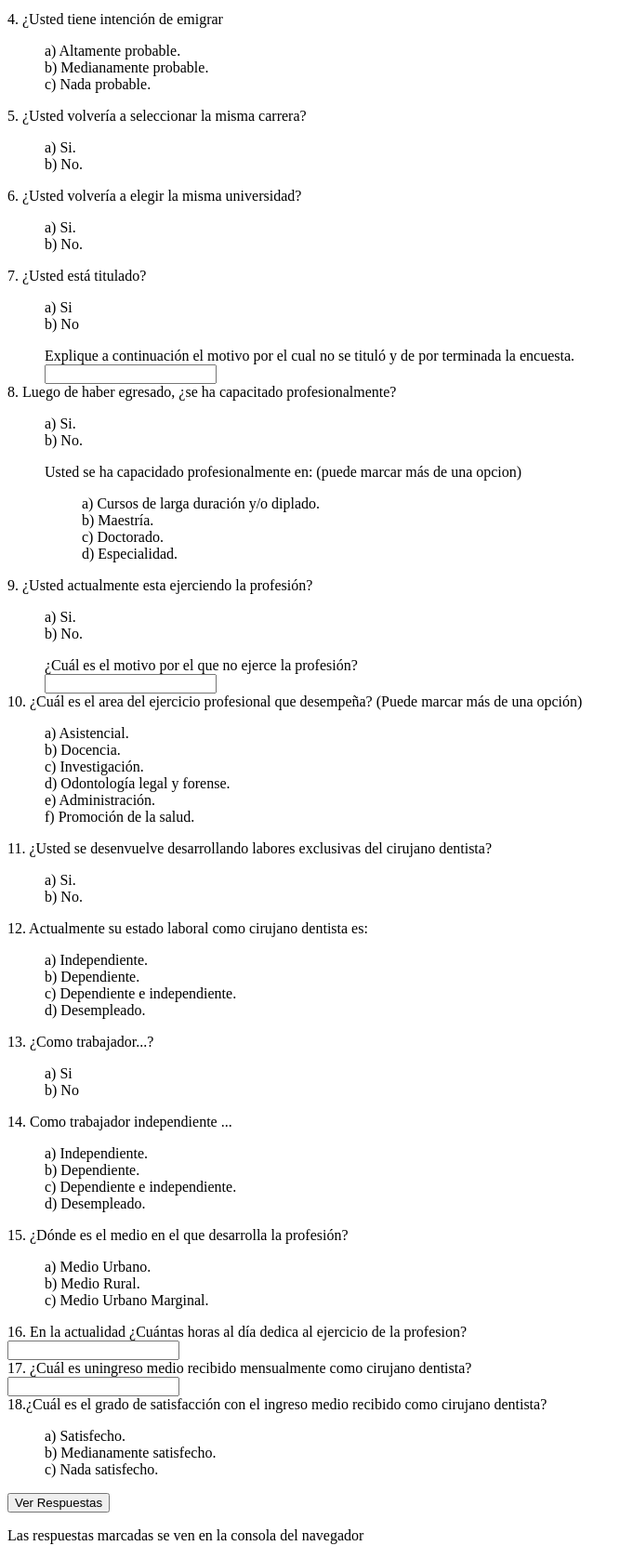
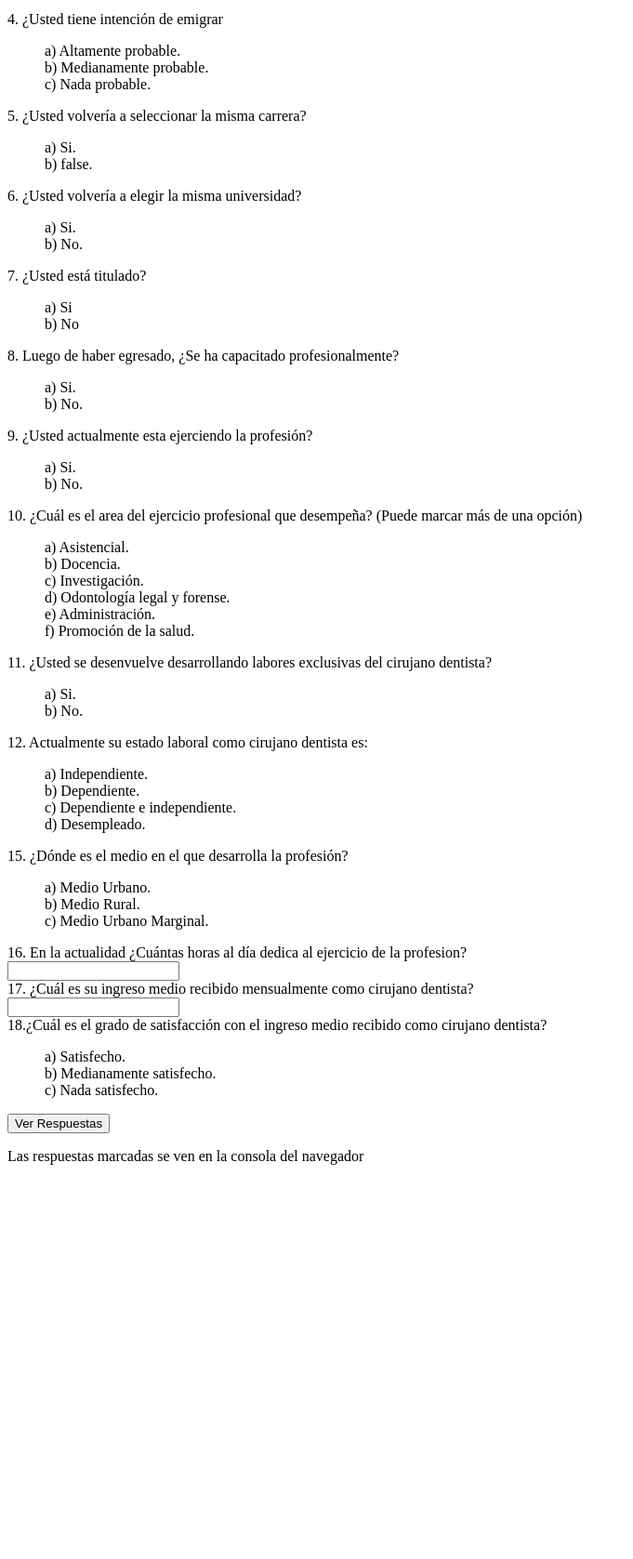
Before and after one commit to 5yC0r/84lt0, a PHP site: page / in a window 1280 px wide. Shown: the part 738-2415 px from the top of the page at 93% size, without its empty margins (0-681 px from the left). After the commit the page ends 1991 px from the top, so only its background shows below. Run offline with PHP 8.4, Linux system fonts and the light colour scheme; some libraries are stand-ins or nearby versions.

Commit message:
preguntas separadas por clases, solo falta sincronizar con base de datos

```diff
--- a/css/main.css
+++ b/css/main.css
@@ -2,6 +2,6 @@ li{
 	list-style: none;
 }
 .pregunta-adicional{
-	/*display: none;*/
+	display: none;
 	margin-left: 40px;
 }
--- a/index.php
+++ b/index.php
@@ -12,7 +12,7 @@
 <body>
 	<h1>Titulo de la encuesta</h1>
 	<p>Instrucciones: En cada pregunta darle click a alguna alternativa y ver lo que pasa</p>
-	<div class="pregunta" id="p1">
+	<div class="pregunta-alternativa-simple" id="p1">
 		<div class="enunciado">
 			<label for="">1. ¿Al egresar de la carrera que tan preparado se sintió para ejercer la profesión?</label>
 		</div>
@@ -26,7 +26,7 @@
 			</ul>
 		</div>
 	</div>
-	<div class="pregunta" id="p2">
+	<div class="pregunta-alternativa-simple" id="p2">
 		<div class="enunciado">
 			<label for="">2. ¿Cuál fue su percepción sobre el desempeño de los docentes de la Facultad de Estomatología al egresar?</label>
 		</div>
@@ -46,27 +46,27 @@
 		</div>
 		<div class="grupo-alternativas">
 			<ul>
-				<li><label for="" class="alternativa" data-seleccionado="no" data-pregunta="p3" data-indice="a">a) Cirugía Bucal y Maxilofacial.</label></li>
-				<li><label for="" class="alternativa" data-seleccionado="no" data-pregunta="p3" data-indice="b">b) Endodoncia.</label></li>
-				<li><label for="" class="alternativa" data-seleccionado="no" data-pregunta="p3" data-indice="c">c) Medicina y Patología Estomatológica.</label></li>
-				<li><label for="" class="alternativa" data-seleccionado="no" data-pregunta="p3" data-indice="d">d) Odontopediatria.</label></li>
-				<li><label for="" class="alternativa" data-seleccionado="no" data-pregunta="p3" data-indice="e">e) Ortodoncia y Ortopedia Maxilar.</label></li>
-				<li><label for="" class="alternativa" data-seleccionado="no" data-pregunta="p3" data-indice="f">f) Periodoncia e Implantología.</label></li>
-				<li><label for="" class="alternativa" data-seleccionado="no" data-pregunta="p3" data-indice="g">g) Radiología Bucal y Maxilofacial.</label></li>
-				<li><label for="" class="alternativa" data-seleccionado="no" data-pregunta="p3" data-indice="h">h) Rehabilitación Oral.</label></li>
-				<li><label for="" class="alternativa" data-seleccionado="no" data-pregunta="p3" data-indice="i">i) Salud Pública Estomatológica.</label></li>
-				<li><label for="" class="alternativa" data-seleccionado="no" data-pregunta="p3" data-indice="j">j) Salud Familiar y Comunitaria en Odontología.</label></li>
-				<li><label for="" class="alternativa" data-seleccionado="no" data-pregunta="p3" data-indice="k">k) Odontología Forense.</label></li>
-				<li><label for="" class="alternativa" data-seleccionado="no" data-pregunta="p3" data-indice="l">l) Estomatología de Pacientes Especiales.</label></li>
-				<li><label for="" class="alternativa" data-seleccionado="no" data-pregunta="p3" data-indice="m">m) Odontología Restauradora y Estética.</label></li>
-				<li><label for="" class="alternativa" data-seleccionado="no" data-pregunta="p3" data-indice="n">n) Odontogeriatría.</label></li>
-				<li><label for="" class="alternativa" data-seleccionado="no" data-pregunta="p3" data-indice="o">o) Auditoría Odontológica.</label></li>
-				<li><label for="" class="alternativa" data-seleccionado="no" data-pregunta="p3" data-indice="p">p) Administración y Gestión en Estomatología.</label></li>
-				<li><label for="" class="alternativa" data-seleccionado="no" data-pregunta="p3" data-indice="q">q) Ninguna.</label></li>
+				<li><label for="" class="alternativa" data-seleccionado="false" data-pregunta="p3" data-indice="a">a) Cirugía Bucal y Maxilofacial.</label></li>
+				<li><label for="" class="alternativa" data-seleccionado="false" data-pregunta="p3" data-indice="b">b) Endodoncia.</label></li>
+				<li><label for="" class="alternativa" data-seleccionado="false" data-pregunta="p3" data-indice="c">c) Medicina y Patología Estomatológica.</label></li>
+				<li><label for="" class="alternativa" data-seleccionado="false" data-pregunta="p3" data-indice="d">d) Odontopediatria.</label></li>
+				<li><label for="" class="alternativa" data-seleccionado="false" data-pregunta="p3" data-indice="e">e) Ortodoncia y Ortopedia Maxilar.</label></li>
+				<li><label for="" class="alternativa" data-seleccionado="false" data-pregunta="p3" data-indice="f">f) Periodoncia e Implantología.</label></li>
+				<li><label for="" class="alternativa" data-seleccionado="false" data-pregunta="p3" data-indice="g">g) Radiología Bucal y Maxilofacial.</label></li>
+				<li><label for="" class="alternativa" data-seleccionado="false" data-pregunta="p3" data-indice="h">h) Rehabilitación Oral.</label></li>
+				<li><label for="" class="alternativa" data-seleccionado="false" data-pregunta="p3" data-indice="i">i) Salud Pública Estomatológica.</label></li>
+				<li><label for="" class="alternativa" data-seleccionado="false" data-pregunta="p3" data-indice="j">j) Salud Familiar y Comunitaria en Odontología.</label></li>
+				<li><label for="" class="alternativa" data-seleccionado="false" data-pregunta="p3" data-indice="k">k) Odontología Forense.</label></li>
+				<li><label for="" class="alternativa" data-seleccionado="false" data-pregunta="p3" data-indice="l">l) Estomatología de Pacientes Especiales.</label></li>
+				<li><label for="" class="alternativa" data-seleccionado="false" data-pregunta="p3" data-indice="m">m) Odontología Restauradora y Estética.</label></li>
+				<li><label for="" class="alternativa" data-seleccionado="false" data-pregunta="p3" data-indice="n">n) Odontogeriatría.</label></li>
+				<li><label for="" class="alternativa" data-seleccionado="false" data-pregunta="p3" data-indice="o">o) Auditoría Odontológica.</label></li>
+				<li><label for="" class="alternativa" data-seleccionado="false" data-pregunta="p3" data-indice="p">p) Administración y Gestión en Estomatología.</label></li>
+				<li><label for="" class="alternativa" data-seleccionado="false" data-pregunta="p3" data-indice="q">q) Ninguna.</label></li>
 			</ul>
 		</div>
 	</div>
-	<div class="pregunta" id="p4">
+	<div class="pregunta-alternativa-simple" id="p4">
 		<div class="enunciado">
 			<label for="">4. ¿Usted tiene intención de emigrar</label>
 		</div>
@@ -78,18 +78,18 @@
 			</ul>
 		</div>
 	</div>
-	<div class="pregunta" id="p5">
+	<div class="pregunta-alternativa-simple" id="p5">
 		<div class="enunciado">
 			<label for="">5. ¿Usted volvería a seleccionar la misma carrera?</label>
 		</div>
 		<div class="grupo-alternativas">
 			<ul>
 				<li><label for="" class="alternativa" data-pregunta="p5" data-indice="a">a) Si.</label></li>
-				<li><label for="" class="alternativa" data-pregunta="p5" data-indice="b">b) No.</label></li>
+				<li><label for="" class="alternativa" data-pregunta="p5" data-indice="b">b) false.</label></li>
 			</ul>
 		</div>
 	</div>
-	<div class="pregunta" id="p6">
+	<div class="pregunta-alternativa-simple" id="p6">
 		<div class="enunciado">
 			<label for="">6. ¿Usted volvería a elegir la misma universidad?</label>
 		</div>
@@ -100,7 +100,7 @@
 			</ul>
 		</div>
 	</div>
-	<div class="pregunta" id="p7">
+	<div class="pregunta-compuesta" id="p7">
 		<div class="enunciado">
 			<label for="">7. ¿Usted está titulado?</label>
 		</div>
@@ -111,18 +111,18 @@
 			</ul>
 		</div>
 
-		<div class="pregunta-adicional" id="p7-1">
+		<div class="pregunta-adicional" id="p7-1" data-head="b">
 			<div class="enunciado">
-				<label for="">Explique a continuación el motivo por el cual no se tituló y de por terminada la encuesta.</label>
+				<label for="">Explique a continuación el motivo por el cuál no se tituló y de por terminada la encuesta.</label>
 			</div>
 			<div class="respuesta-tipeada">
 				<input type="text">
 			</div>
 		</div>
 	</div>
-	<div class="pregunta" id="p8">
+	<div class="pregunta-compuesta" id="p8">
 		<div class="enunciado">
-			<label for="">8. Luego de haber egresado, ¿se ha capacitado profesionalmente?</label>
+			<label for="">8. Luego de haber egresado, ¿Se ha capacitado profesionalmente?</label>
 		</div>
 		<div class="grupo-alternativas">
 			<ul>
@@ -130,7 +130,7 @@
 				<li><label for="" class="alternativa" data-pregunta="p8" data-indice="b">b) No.</label></li>
 			</ul>
 		</div>
-		<div class="pregunta-adicional" id="p8-1">
+		<div class="pregunta-adicional" id="p8-1" data-head="a">
 			<div class="enunciado">
 				<label for="">Usted se ha capacidado profesionalmente en: (puede marcar más de una opcion)</label>
 			</div>
@@ -144,7 +144,7 @@
 			</div>
 		</div>
 	</div>
-	<div class="pregunta" id="p9">
+	<div class="pregunta-compuesta" id="p9">
 		<div class="enunciado">
 			<label for="">9. ¿Usted actualmente esta ejerciendo la profesión?</label>
 		</div>
@@ -155,7 +155,7 @@
 			</ul>
 		</div>
 
-		<div class="pregunta-adicional" id="p9-1">
+		<div class="pregunta-adicional" id="p9-1" data-head="b">
 			<div class="enunciado">
 				<label for="">¿Cuál es el motivo por el que no ejerce la profesión?</label>
 			</div>
@@ -170,12 +170,12 @@
 		</div>
 		<div class="grupo-alternativas">
 			<ul>
-				<li><label for="" class="alternativa" data-pregunta="p10" data-indice="a">a) Asistencial.</label></li>
-				<li><label for="" class="alternativa" data-pregunta="p10" data-indice="b">b) Docencia.</label></li>
-				<li><label for="" class="alternativa" data-pregunta="p10" data-indice="c">c) Investigación.</label></li>
-				<li><label for="" class="alternativa" data-pregunta="p10" data-indice="d">d) Odontología legal y forense.</label></li>
-				<li><label for="" class="alternativa" data-pregunta="p10" data-indice="e">e) Administración.</label></li>
-				<li><label for="" class="alternativa" data-pregunta="p10" data-indice="e">f) Promoción de la salud.</label></li>
+				<li><label for="" class="alternativa" data-seleccionado="false" data-pregunta="p10" data-indice="a">a) Asistencial.</label></li>
+				<li><label for="" class="alternativa" data-seleccionado="false" data-pregunta="p10" data-indice="b">b) Docencia.</label></li>
+				<li><label for="" class="alternativa" data-seleccionado="false" data-pregunta="p10" data-indice="c">c) Investigación.</label></li>
+				<li><label for="" class="alternativa" data-seleccionado="false" data-pregunta="p10" data-indice="d">d) Odontología legal y forense.</label></li>
+				<li><label for="" class="alternativa" data-seleccionado="false" data-pregunta="p10" data-indice="e">e) Administración.</label></li>
+				<li><label for="" class="alternativa" data-seleccionado="false" data-pregunta="p10" data-indice="e">f) Promoción de la salud.</label></li>
 			</ul>
 		</div>
 	</div>
@@ -190,7 +190,7 @@
 			</ul>
 		</div>
 	</div>
-	<div class="pregunta" id="p12">
+	<div class="pregunta-compuesta" id="p12">
 		<div class="enunciado">
 			<label for="">12. Actualmente su estado laboral como cirujano dentista es:</label>
 		</div>
@@ -198,40 +198,67 @@
 			<ul>
 				<li><label for="" class="alternativa" data-pregunta="p12" data-indice="a">a) Independiente.</label></li>
 				<li><label for="" class="alternativa" data-pregunta="p12" data-indice="b">b) Dependiente.</label></li>
-				<li><label for="" class="alternativa" data-pregunta="p12" data-indice="b">c) Dependiente e independiente.</label></li>
+				<li><label for="" class="alternativa" data-pregunta="p12" data-indice="">c) Dependiente e independiente.</label></li>
 				<li><label for="" class="alternativa" data-pregunta="p12" data-indice="b">d) Desempleado.</label></li>
 			</ul>
 		</div>
-	</div>
-	<div class="pregunta" id="p13">
+
+		<div class="pregunta-adicional" id="p12-1" data-head="b">
 			<div class="enunciado">
-			<label for="">13. ¿Como trabajador...?</label>
+				<label for="">Como trabajador dependiente, ¿En cuánto tiempo después de egresado consiguió trabajo?</label>
 			</div>
 			<div class="grupo-alternativas">
 				<ul>
-				<li><label for="" class="alternativa" data-pregunta="p2" data-indice="a">a) Si</label></li>
-				<li><label for="" class="alternativa" data-pregunta="p2" data-indice="b">b) No</label></li>
+					<li><label for="" class="alternativa" data-pregunta="p12-1" data-indice="a">a) Menos de 1 año.</label></li>
+					<li><label for="" class="alternativa" data-pregunta="p12-1" data-indice="b">b) Entre 1 y 2 años.</label></li>
+					<li><label for="" class="alternativa" data-pregunta="p12-1" data-indice="c">c) Entre 2 y 3 años.</label></li>
+					<li><label for="" class="alternativa" data-pregunta="p12-1" data-indice="d">d) Más de 3 años.</label></li>
 				</ul>
 			</div>
+		</div>
 
-		<div class="pregunta-adicional" id="p7-1">
-
-		</div>
-	</div>
-	<div class="pregunta" id="p14">
+		<div class="pregunta-adicional" id="p12-2" data-head="b">
 			<div class="enunciado">
-			<label for="">14. Como trabajador independiente ...</label>
+				<label for="">¿Usted cómo consiguió trabajo de cirujano dentista dependiente?</label>
 			</div>
 			<div class="grupo-alternativas">
 				<ul>
-				<li><label for="" class="alternativa" data-pregunta="p1" data-indice="a">a) Independiente.</label></li>
-				<li><label for="" class="alternativa" data-pregunta="p1" data-indice="b">b) Dependiente.</label></li>
-				<li><label for="" class="alternativa" data-pregunta="p1" data-indice="b">c) Dependiente e independiente.</label></li>
-				<li><label for="" class="alternativa" data-pregunta="p1" data-indice="b">d) Desempleado.</label></li>
+					<li><label for="" class="alternativa" data-pregunta="p12-2" data-indice="a">a) Recomendaciones Personales.</label></li>
+					<li><label for="" class="alternativa" data-pregunta="p12-2" data-indice="b">b) Acceso por concurso.</label></li>
+					<li><label for="" class="alternativa" data-pregunta="p12-2" data-indice="c">c) Avisos Publicitarios.</label></li>
+					<li><label for="" class="alternativa" data-pregunta="p12-2" data-indice="d">d) Otros.</label></li>
 				</ul>
 			</div>
 		</div>
-	<div class="pregunta" id="p15">
+
+		<div class="pregunta-adicional" id="p12-3" data-head="b">
+			<div class="enunciado">
+				<label for="">¿Cuál fue el grado de dificultad para conseguir empleo como dependiente?</label>
+			</div>
+			<div class="grupo-alternativas">
+				<ul>
+					<li><label for="" class="alternativa" data-pregunta="p12-3" data-indice="a">a) Mucha Dificultad.</label></li>
+					<li><label for="" class="alternativa" data-pregunta="p12-3" data-indice="b">b) Alguna Dificultad.</label></li>
+					<li><label for="" class="alternativa" data-pregunta="p12-3" data-indice="c">c) Ninguna Dificultad.</label></li>
+				</ul>
+			</div>
+		</div>
+
+		<div class="pregunta-adicional" id="p12-4" data-head="a">
+			<div class="enunciado">
+				<label for="">Como trabajador independiente, ¿En cuánto tiempo comenzó a tener ingresos?</label>
+			</div>
+			<div class="grupo-alternativas">
+				<ul>
+					<li><label for="" class="alternativa" data-pregunta="p12-4" data-indice="a">a) Menos de 1 año.</label></li>
+					<li><label for="" class="alternativa" data-pregunta="p12-4" data-indice="b">b) Entre 1 y 2 años.</label></li>
+					<li><label for="" class="alternativa" data-pregunta="p12-4" data-indice="c">c) Entre 2 y 3 años.</label></li>
+					<li><label for="" class="alternativa" data-pregunta="p12-4" data-indice="d">d) Más de 3 años.</label></li>
+				</ul>
+			</div>
+		</div>
+	</div>
+	<div class="pregunta-alternativa-simple" id="p15">
 		<div class="enunciado">
 			<label for="">15. ¿Dónde es el medio en el que desarrolla la profesión?</label>
 		</div>
@@ -243,7 +270,7 @@
 			</ul>
 		</div>
 	</div>
-	<div class="pregunta" id="p16">
+	<div class="pregunta-respuesta-tipeada" id="p16">
 		<div class="enunciado">
 			<label for="">16. En la actualidad ¿Cuántas horas al día dedica al ejercicio de la profesion?</label>
 		</div>
@@ -251,15 +278,15 @@
 			<input type="number">
 		</div>
 	</div>
-	<div class="pregunta" id="p17">
+	<div class="pregunta-respuesta-tipeada" id="p17">
 		<div class="enunciado">
-			<label for="">17. ¿Cuál es uningreso medio recibido mensualmente como cirujano dentista?</label>
+			<label for="">17. ¿Cuál es su ingreso medio recibido mensualmente como cirujano dentista?</label>
 		</div>
 		<div class="respuesta-tipeada">
 			<input type="number">
 		</div>
 	</div>
-	<div class="pregunta" id="p18">
+	<div class="pregunta-alternativa-simple" id="p18">
 		<div class="enunciado">
 			<label for="">18.¿Cuál es el grado de satisfacción con el ingreso medio recibido como cirujano dentista?</label>
 		</div>
@@ -271,6 +298,7 @@
 			</ul>
 		</div>
 	</div>
+
 	<button id="boton">Ver Respuestas</button>
 	<div><p>Las respuestas marcadas se ven en la consola del navegador</p></div>
 	<div id="resultado"></div>
--- a/js/main.js
+++ b/js/main.js
@@ -1,5 +1,70 @@
 $(document).ready(function () {
 
+	//Caso 1: Pregunta alternativa simple
+	$('.pregunta-alternativa-simple .alternativa').click(function(){
+		var numeroPregunta = $(this).data('pregunta'); //se obtiene numero de pregunta
+		$("#"+numeroPregunta+" .grupo-alternativas li label").each(function(){
+			$(this).attr("data-seleccionado","false");	//se cambia de color las alternativas
+			$(this).css("color","gray");				//se cambia atributo data-seleccionado -> true
+		});
+		$(this).css('color','red'); 					//se cambia color la alternativa seleccionada
+		$(this).attr("data-seleccionado","true"); 		// se cambia atributo data-seleccionado -> true
+	});
+
+	//Caso ´2: Pregunta alternativa compuesta
+	$('.pregunta-alternativa-multiple .alternativa').on( "click", function(){
+
+		var seleccionado = $(this).data('seleccionado');
+
+		if(seleccionado == false){
+			$(this).attr("data-seleccionado","true");		// no funciona para cambiar internamente, solo de forma visual
+			$(this).data("seleccionado",true); 			// necesario para cambiar estado del atributo data-seleccionado, este si lo hace de forma interna
+			$(this).css('color','green');
+		}else{
+			$(this).attr("data-seleccionado","false");
+			$(this).data("seleccionado",false);
+			$(this).css('color','black');
+		}
+	});
+
+	//Caso 3: Pregunta Compuesta
+	$('.pregunta-compuesta .alternativa').click(function(){
+		var numeroPregunta = $(this).data('pregunta'); 	//se obtiene numero de pregunta
+		var alternativa = $(this).data('indice');		//se ontiene indice de alternativa (a || b ||c ...)
+
+		$("#"+numeroPregunta+" .grupo-alternativas li label[data-pregunta="+numeroPregunta+"]").each(function(){
+			$(this).attr("data-seleccionado","false");	//se cambia atributo data-seleccionado -> false
+			$(this).css("color","gray");				//se cambia de color las alternativas
+		});
+
+		$(this).css('color','red'); 					//se cambia color la alternativa seleccionada
+		$(this).attr("data-seleccionado","true"); 		// se cambia atributo data-seleccionado -> true
+
+		//La funcionalidad es la siguiente: en una pregunta compuesta, las de "abajo" dependen de la de "arriba", especificamente de la alternativa que se seleccione.
+		//Si la seleccionada es la letra "a" entonces se deberan mostrar (*) las siguientes preguntas que guarden relacion con esta alternativa
+		//y lo mismo si fuese con la letra "b", "c", etc.
+		//Sim embargo, suponiendo que se eliga la letra "a" y que de esta dependan otras preguntas, el usuario ve la(s) pregunta(s) ocultas y marca una alternativa,
+		//pero decide luego cambiar la letra "a" inicial por la "b" y que de esta tambien dependen otras preguntas.
+		//Entonces se debera hacer que las preguntas de la alternativa "a" vuelvan a su estado original y no generar conflictos. (**)
+
+		$("#"+numeroPregunta+" .pregunta-adicional").each(function(){
+			var adicional = $(this).data("head");
+			if(alternativa == adicional){
+				$(this).show();	//(*)
+			}else{
+				var numeroPreguntaAdicional = $(this).attr('id');	// (**)
+				$("#"+numeroPreguntaAdicional+" .grupo-alternativas li label[data-pregunta="+numeroPreguntaAdicional+"]").each(function(){
+					$(this).attr("data-seleccionado","false");
+					$(this).css("color","black");
+				});
+				$(this).hide();
+			}
+		});
+	});
+
+	//Caso 4: Pregunta con respuesta tipeada
+
+	/*
 	$('.pregunta .alternativa').click(function(){
 		var numeroPregunta = $(this).data('pregunta');
 		$("#"+numeroPregunta+" .grupo-alternativas li label").each(function(){
@@ -19,8 +84,8 @@ $(document).ready(function () {
 			$("#"+numeroPregunta+" .pregunta-adicional").hide();
 		}
 
-	});
-
+	});*/
+	/*
 	$('#boton').click(function(){
 		$(".grupo-alternativas li label[data-seleccionado=true]").each(function(){
 			$(this).css("color","blue");
@@ -43,8 +108,6 @@ $(document).ready(function () {
                     }
             });
 		});
-
-
 	});
 
 	$('.pregunta-alternativa-multiple .alternativa').on( "click", function(){
@@ -52,12 +115,14 @@ $(document).ready(function () {
 		var seleccionado = $(this).data('seleccionado');
 
 		if(seleccionado == "no"){
-			$(this).attr("data-seleccionado","si");
+			$(this).attr("data-seleccionado","si");// no funciona para cambiar internamente, solo de forma visual
+			$(this).data("seleccionado","si"); // necesario para cambiar estado del atributo data-seleccionado, este si lo hace de forma interna
 			$(this).css('color','green');
-		}
-		if(seleccionado == "si"){
+		}else{
 			$(this).attr("data-seleccionado","no");
+			$(this).data("seleccionado","no");
 			$(this).css('color','black');
 		}
-	});
+	});/*
+	*/
 });
```
Lines whose indentation alone changed are shown as unchanged.
